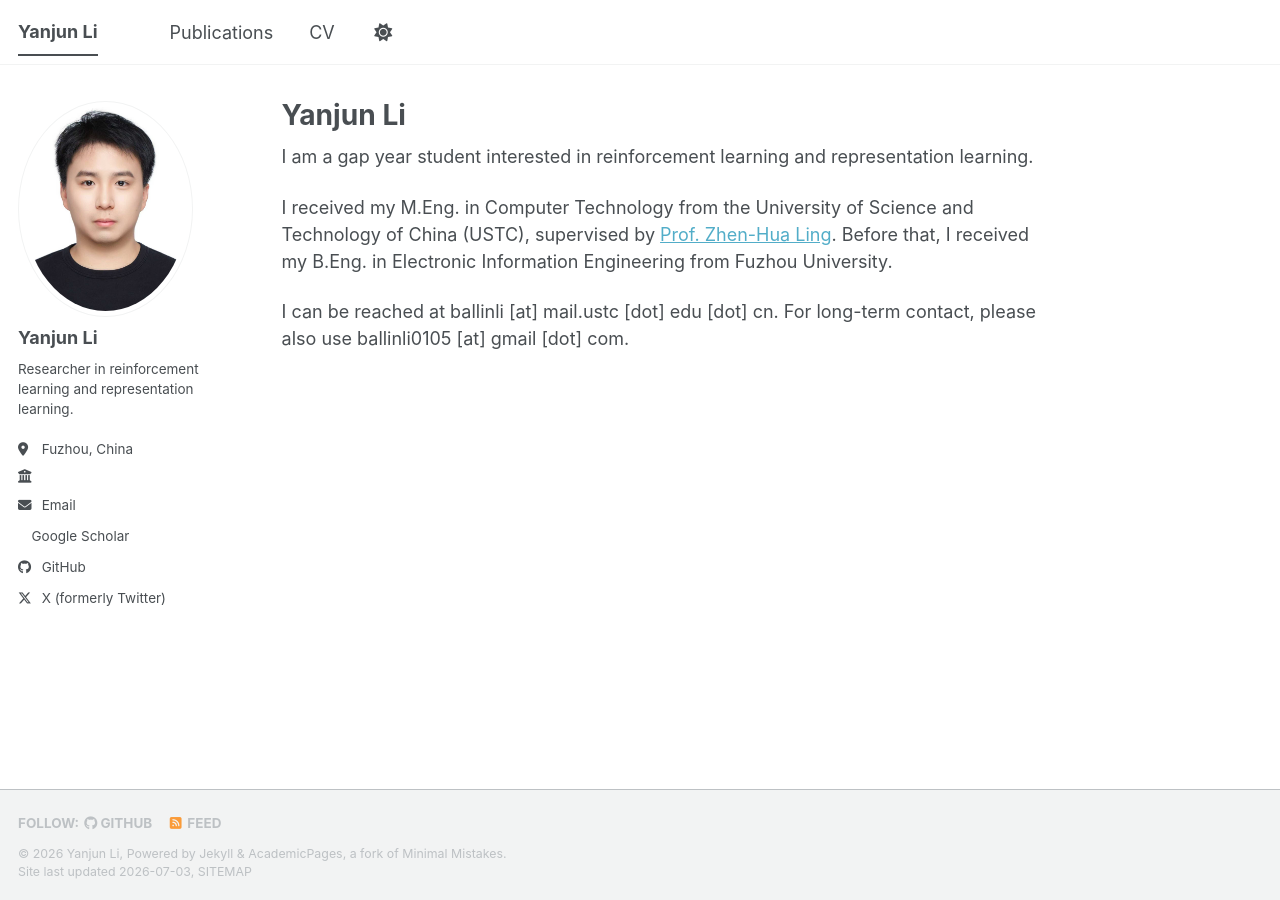
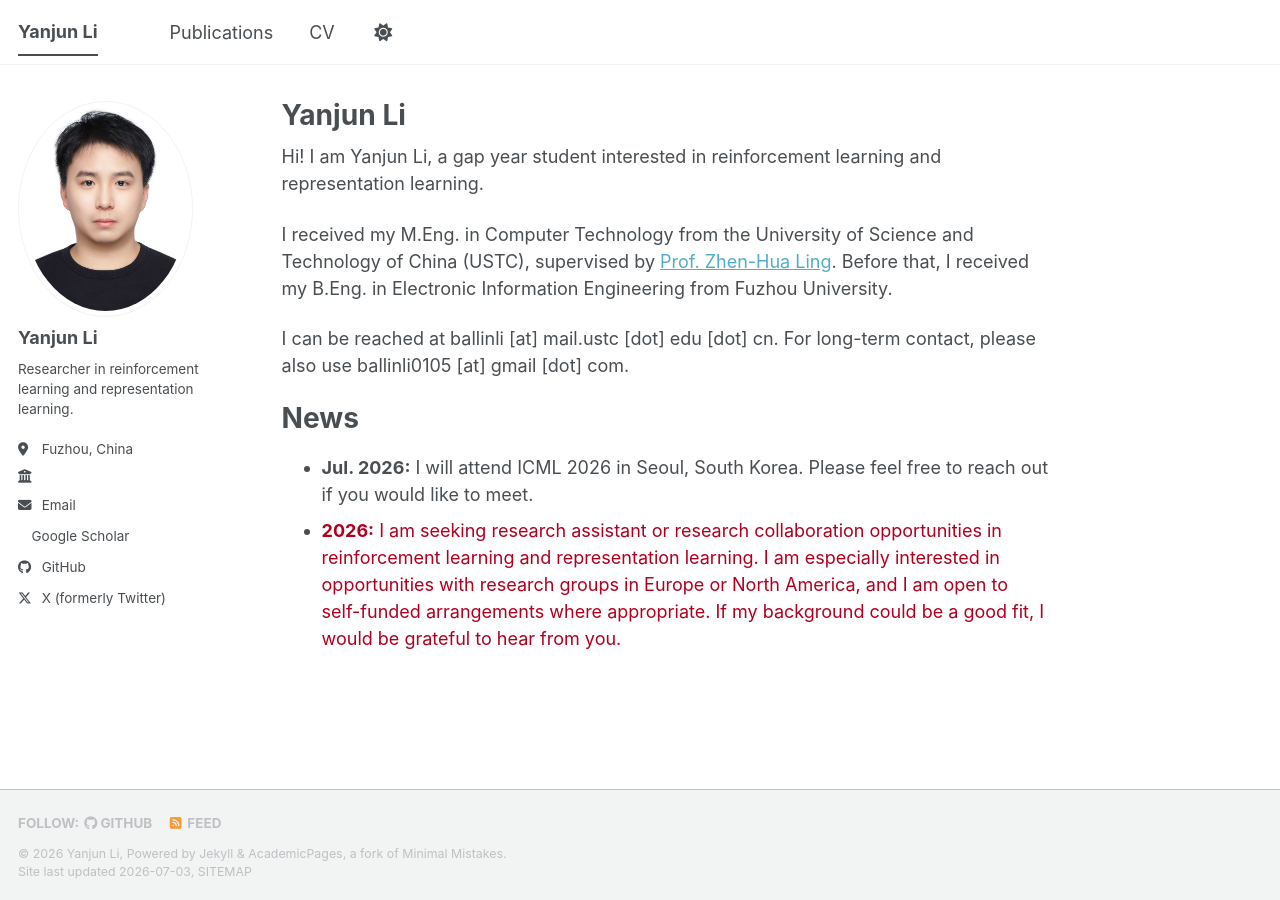
Before and after one commit to ballin0105/ballin0105.github.io, a Jekyll site: the page built from _pages/about.md, in a window 1280 px wide. Built offline with Jekyll 4.4.1, drawn with Linux system fonts in a browser that asks for light colours; a style sheet for code colours, icons or effects is not loaded.

Commit message:
Update about.md

```diff
--- a/_pages/about.md
+++ b/_pages/about.md
@@ -7,8 +7,14 @@ redirect_from:
   - /about.html
 ---
 
-I am a gap year student interested in reinforcement learning and representation learning.
+Hi! I am Yanjun Li, a gap year student interested in reinforcement learning and representation learning.
 
 I received my M.Eng. in Computer Technology from the University of Science and Technology of China (USTC), supervised by [Prof. Zhen-Hua Ling](http://staff.ustc.edu.cn/~zhling/). Before that, I received my B.Eng. in Electronic Information Engineering from Fuzhou University.
 
 I can be reached at ballinli [at] mail.ustc [dot] edu [dot] cn. For long-term contact, please also use ballinli0105 [at] gmail [dot] com.
+
+News
+======
+
+* **Jul. 2026:** I will attend ICML 2026 in Seoul, South Korea. Please feel free to reach out if you would like to meet.
+* <span style="color: #b00020;"><strong>2026:</strong> I am seeking research assistant or research collaboration opportunities in reinforcement learning and representation learning. I am especially interested in opportunities with research groups in Europe or North America, and I am open to self-funded arrangements where appropriate. If my background could be a good fit, I would be grateful to hear from you.</span>
```
